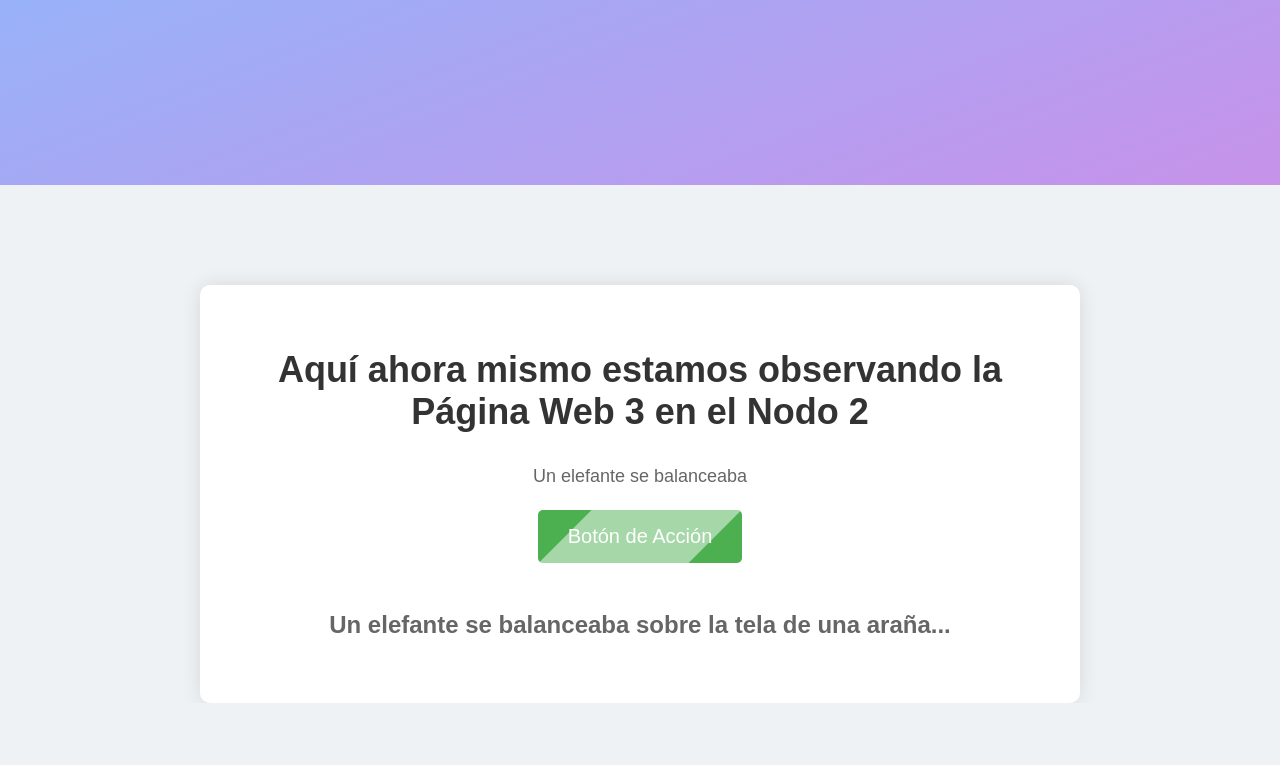
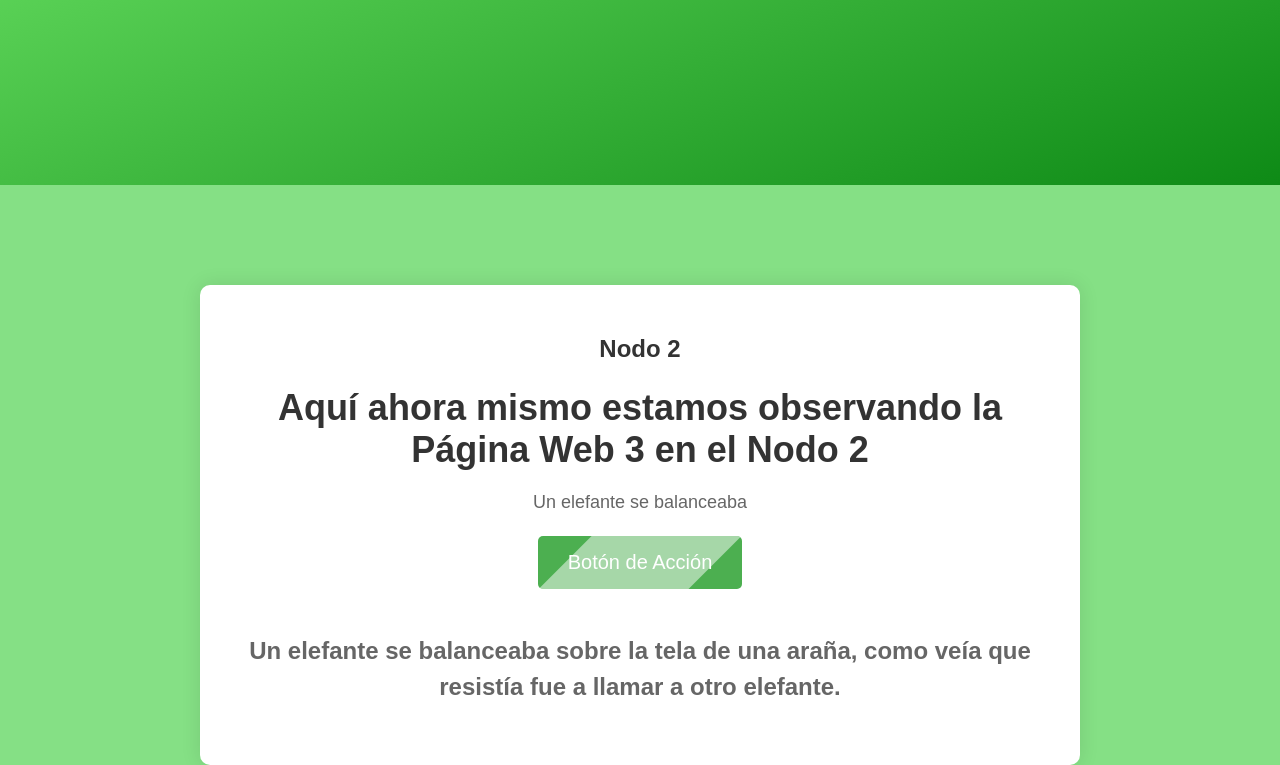
Before and after one commit to srivjim/Haproxy-Node2, a plain HTML site: page nginx/web1/index.html in a window 1280 px wide. Shown: the part 315-1080 px from the top of the page. Before the commit the page ends 1018 px from the top, so only its background shows below. Drawn offline with Linux system fonts and the light colour scheme.

Commit message:
Update index.html

```diff
--- a/nginx/web1/index.html
+++ b/nginx/web1/index.html
@@ -5,7 +5,7 @@
     <title>Página Web 3</title>
     <style>
         body {
-            background-color: #eef2f5;
+            background-color: #85e085;
             font-family: Arial, sans-serif;
             margin: 0;
             padding: 0;
@@ -25,7 +25,13 @@
         h1 {
             color: #333333;
             font-size: 36px;
-            margin-bottom: 30px;
+            margin-bottom: 10px;
+        }
+
+        h2 {
+            color: #333333;
+            font-size: 24px;
+            margin-top: 10px;
         }
 
         p {
@@ -71,7 +77,7 @@
         }
 
         .portada {
-            background: linear-gradient(to bottom right, #82c0ff, #c792ea);
+            background: linear-gradient(to bottom right, #7bf172, #0e8a16);
             height: 500px;
             display: flex;
             align-items: center;
@@ -98,10 +104,11 @@
         <h1 style="color: #ffffff;">Página Web 3</h1>
     </div>
     <div class="container">
+        <h2>Nodo 2</h2>
         <h1>Aquí ahora mismo estamos observando la Página Web 3 en el Nodo 2</h1>
         <p>Un elefante se balanceaba</p>
         <a href="#" class="btn">Botón de Acción</a>
-        <p class="elefante">Un elefante se balanceaba sobre la tela de una araña...</p>
+        <p class="elefante">Un elefante se balanceaba sobre la tela de una araña, como veía que resistía fue a llamar a otro elefante.</p>
     </div>
 </body>
 </html>
```
